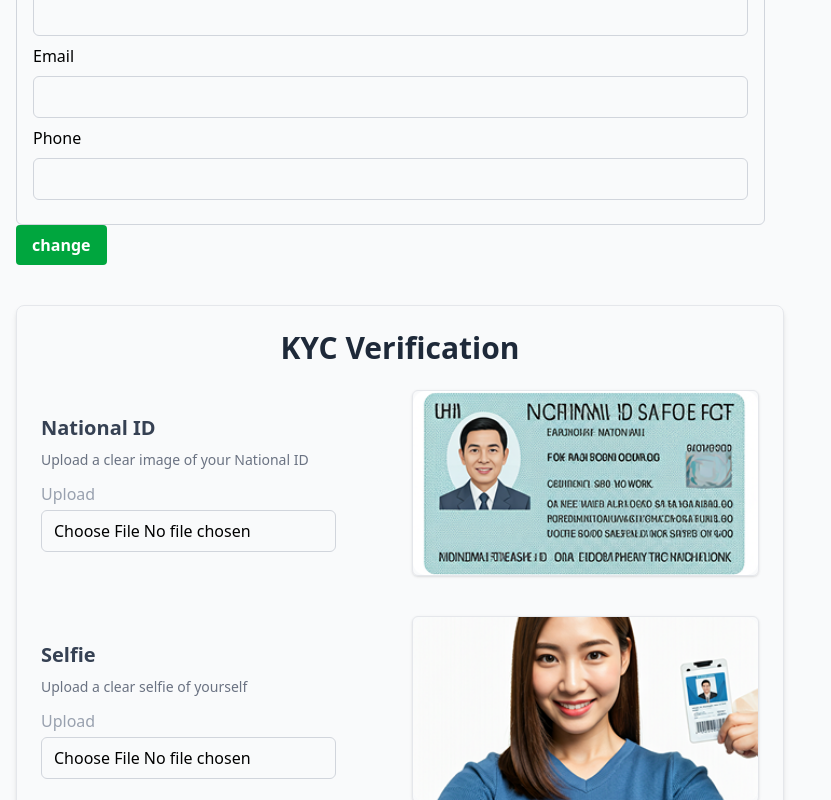
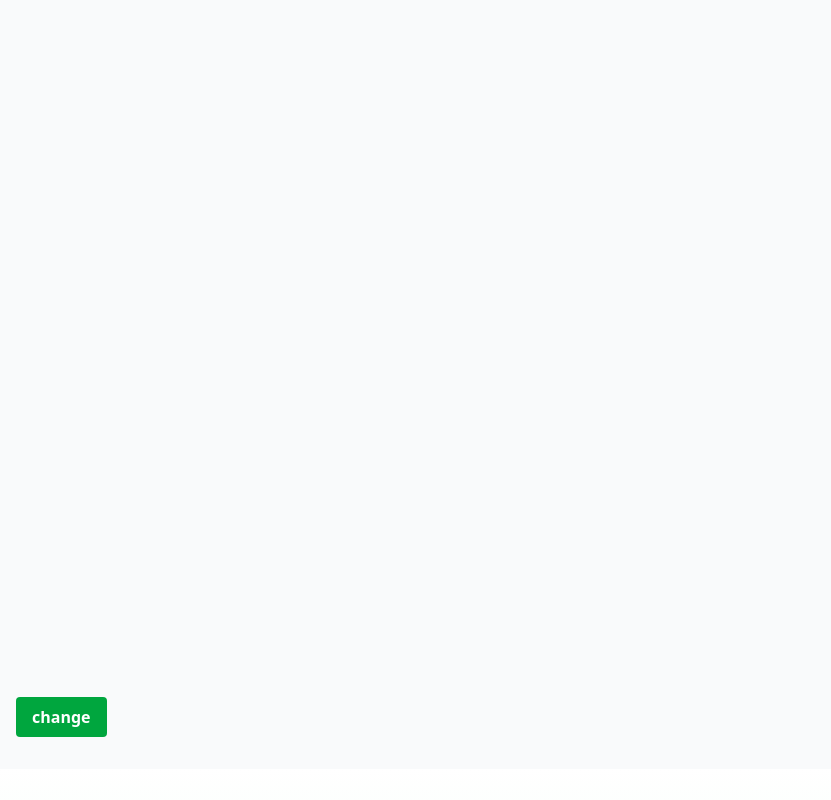
Before and after one commit to Awel7799/Ethio-stock-trading, a React (Vite) app in the folder client/: page /Setting in a window 1280 px wide. Shown: the part 200-1000 px from the top of the page, without its empty margins (0-831 px from the left). Built offline with nearby package versions, Linux system fonts and the light colour scheme; the HTML template or start-up script is replaced by a standard one.

Commit message:
setting structure done

```diff
--- a/client/src/components/setting/KYCform.jsx
+++ /dev/null
@@ -1,49 +0,0 @@
-import IDimage from "../../asset/Depth 6, Frame 1 (3).png";
-import selfieimage from "../../asset/Depth 6, Frame 1 (4).png";
-import Button from "../comman/Button"
-function KYCform() {
-    return (
-        <div className="max-w-3xl mx-auto p-6 mt-10 ml-0 rounded-lg shadow-md border border-gray-200">
-            <h1 className="text-3xl font-bold mb-6 text-center text-gray-800">KYC Verification</h1>
-
-            {/* National ID Section */}
-            <div className="flex  md:flex-row items-center gap-6 mb-10">
-                <div className="flex-1">
-                    <h3 className="text-xl font-semibold text-gray-700 mb-2">National ID</h3>
-                    <p className="text-sm text-gray-500 mb-3">Upload a clear image of your National ID</p>
-                    <label htmlFor="idUpload" className="block text-gray-400 font-medium mb-1">Upload</label>
-                    <input
-                        type="file"
-                        id="idUpload"
-                        className="w-[85%] border border-gray-300 rounded-md px-3 py-2"
-                    />
-                </div>
-                <div className="flex-1">
-                    <img src={IDimage} alt="ID preview" className="w-full rounded-md border border-gray-200 shadow-sm" />
-                </div>
-            </div>
-
-            {/* Selfie Section */}
-            <div className="flex  md:flex-row items-center gap-6">
-                <div className="flex-1">
-                    <h3 className="text-xl font-semibold text-gray-700 mb-2">Selfie</h3>
-                    <p className="text-sm text-gray-500 mb-3">Upload a clear selfie of yourself</p>
-                    <label htmlFor="selfieUpload" className="block text-gray-400 font-medium mb-1">Upload</label>
-                    <input
-                        type="file"
-                        id="selfieUpload"
-                        className="w-[85%] border border-gray-300 rounded-md px-3 py-2"
-                    />
-                </div>
-                <div className="flex-1">
-                    <img src={selfieimage} alt="Selfie preview" className="w-full rounded-md border border-gray-200 shadow-sm" />
-                </div>
-            </div>
-            <Button>Submit</Button>
-            <h1 className="text-[20px] mt-10"><span className="text-gray-400">STATUS :</span> pending..</h1>
-        </div>
-
-    );
-}
-
-export default KYCform;
--- /dev/null
+++ b/client/src/components/setting/Sidebar.jsx
@@ -0,0 +1,9 @@
+function Sidebar(){
+    return(
+     <div className="flex min-h-screen">
+
+     </div>
+    );
+};
+
+export default Sidebar;
--- a/client/src/components/setting/profileForm.jsx
+++ /dev/null
@@ -1,15 +0,0 @@
-function ProfileForm() {
-    return (
-        <div className="border w-[60%] border-gray-300 rounded-md p-4">
-            <h3 className="text-2xl font-bold mb-4">Profile</h3>
-            <label htmlFor="name" className="block mb-2">Name</label>
-            <input type="text" name="name" id="name" className="border border-gray-300 rounded-md mb-2 px-3 py-2 block w-full"/>
-            <label htmlFor="email" className="block mb-2">Email</label>
-            <input type="text" name="email" className="border border-gray-300 rounded-md mb-2 px-3 py-2 block w-full"/>
-            <label htmlFor="phone" className="block mb-2">Phone</label>
-            <input type="phone" name="phone" id="phone" className="border border-gray-300 rounded-md mb-2 px-3 py-2 block w-full"/>
-        </div>
-    );
-};
-
-export default ProfileForm;
--- a/client/src/pages/Profile.jsx
+++ b/client/src/pages/Profile.jsx
@@ -1,12 +1,10 @@
-import ProfileForm from "../components/setting/profileForm";
-import KYCform from "../components/setting/KYCform";
 import Button from "../components/comman/Button";
+import Sidebar from "../components/setting/Sidebar";
 export default function Profile() {
   return (
     <div className="container mx-auto px-4 py-8">
-      <ProfileForm />
+      <Sidebar />
       <Button>change</Button>
-      <KYCform />
     </div>
   )
 };
```
Also changed, not shown: client/src/components/setting/PersonalInfo.jsx (added), client/src/components/setting/notification.jsx (added), client/src/components/setting/profile.jsx (added), client/src/components/setting/security.jsx (added), client/src/components/setting/verifyKYC.jsx (added).
